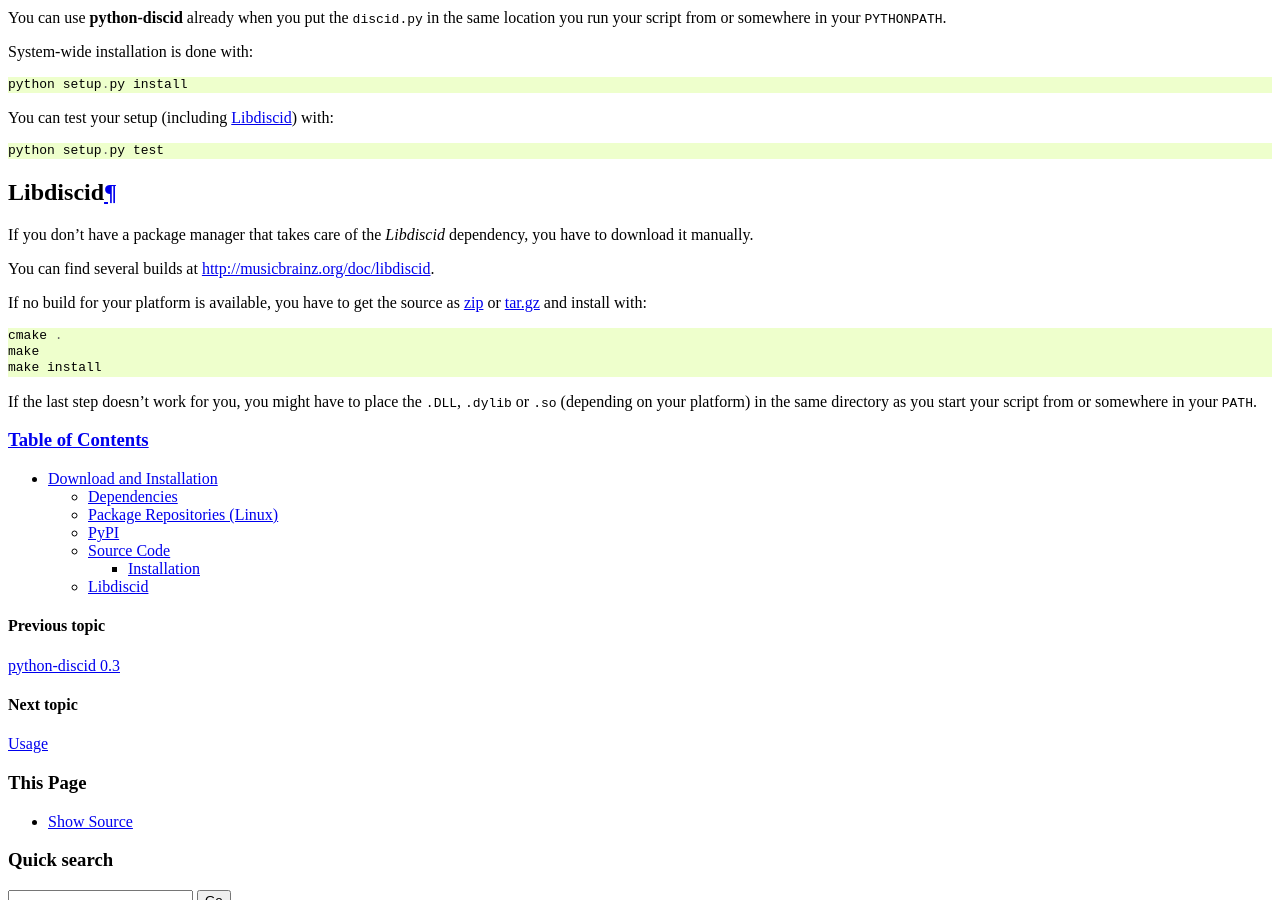
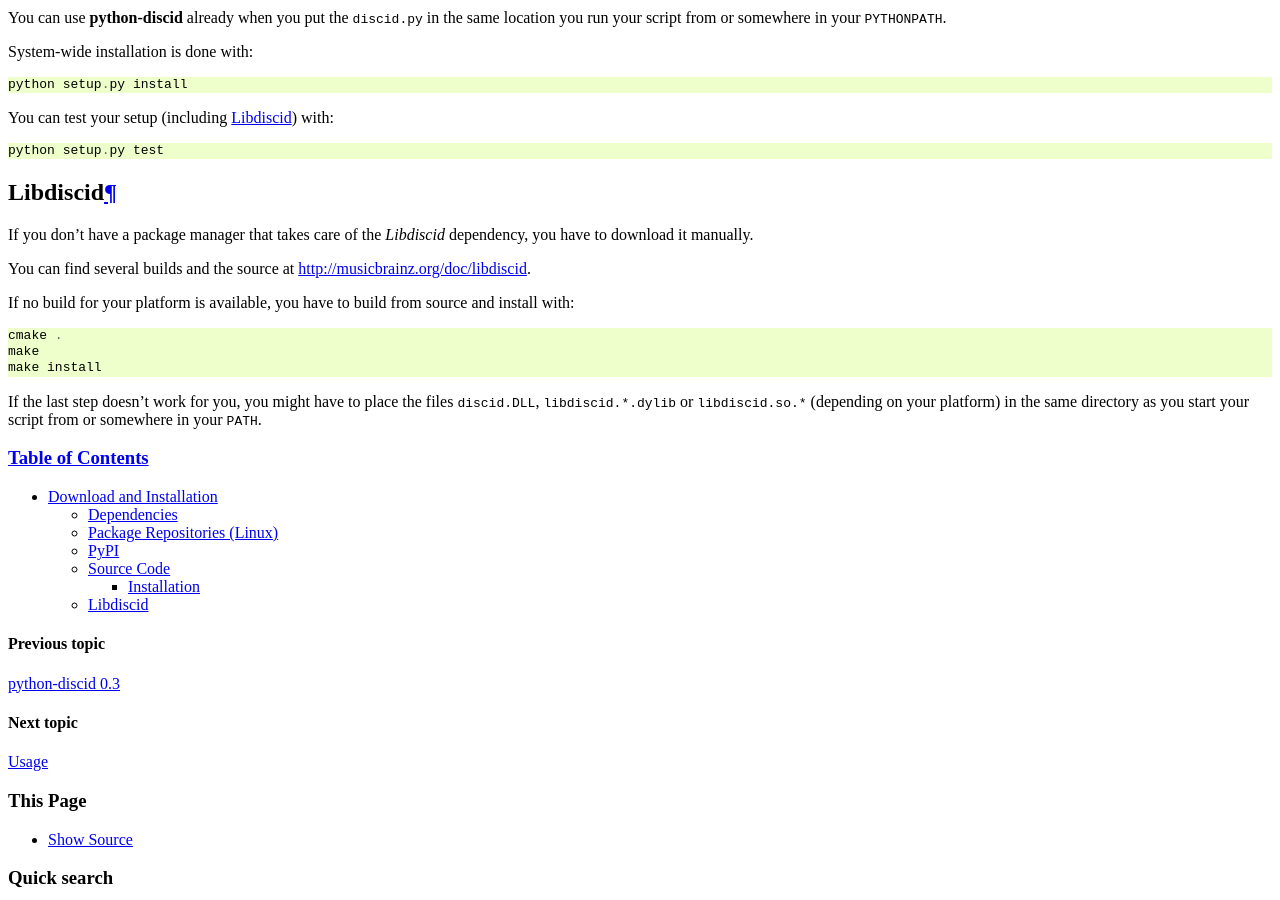
Before and after one commit to JonnyJD/python-discid, a Sphinx documentation site: the page built from doc/install.rst, in a window 1280 px wide and 900 px high, scrolled down 941 px. Built offline with Sphinx 7.4.7, drawn with Linux system fonts in a browser that asks for light colours.

Commit message:
doc: don't link to a specific libdiscid version
Otherwise we have to change the docs every time an new
libdiscid version is released.

```diff
--- a/doc/conf.py
+++ b/doc/conf.py
@@ -37,8 +37,6 @@
 release = discid.__version__
 # see below for "current" = base version with "-dev" appended if necessary
 
-libdiscid = '0.3.0'
-
 autoclass_content = "both"      # include class and __init__ docstrings
 
 download_base = "https://github.com/JonnyJD/python-discid/archive"
@@ -52,8 +50,6 @@
 extlinks = {
   'source_download': (download_url, ''),
   'issue': ('https://github.com/JonnyJD/python-discid/issues/%s', '#'),
-  'libdiscid_download':
-    ('https://github.com/metabrainz/libdiscid/archive/v%s.%%s' % libdiscid, ''),
   'musicbrainz': ('http://musicbrainz.org/doc/%s', ''),
 }
 
--- a/doc/install.rst
+++ b/doc/install.rst
@@ -81,19 +81,19 @@
 that takes care of the *Libdiscid* dependency,
 you have to download it manually.
 
-You can find several builds at http://musicbrainz.org/doc/libdiscid.
+You can find several builds and the source
+at http://musicbrainz.org/doc/libdiscid.
 
 If no build for your platform is available,
-you have to get the source
-as :libdiscid_download:`zip` or :libdiscid_download:`tar.gz`
-and install with::
+you have to build from source and install with::
 
  cmake .
  make
  make install
 
 If the last step doesn't work for you,
-you might have to place the :file:`.DLL`, :file:`.dylib` or :file:`.so`
+you might have to place the files :file:`discid.DLL`, :file:`libdiscid.*.dylib`
+or :file:`libdiscid.so.*`
 (depending on your platform)
 in the same directory as you start your script from
 or somewhere in your :envvar:`PATH`.
```
